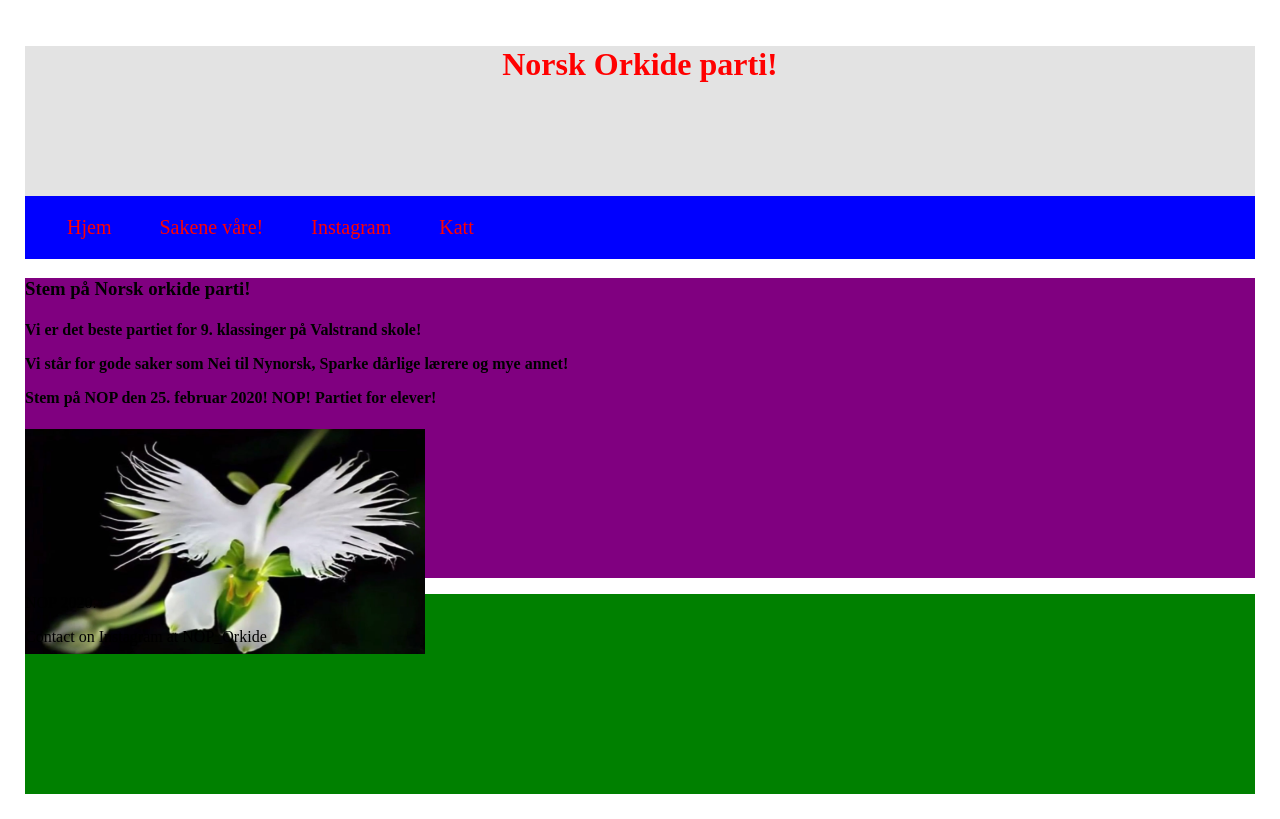
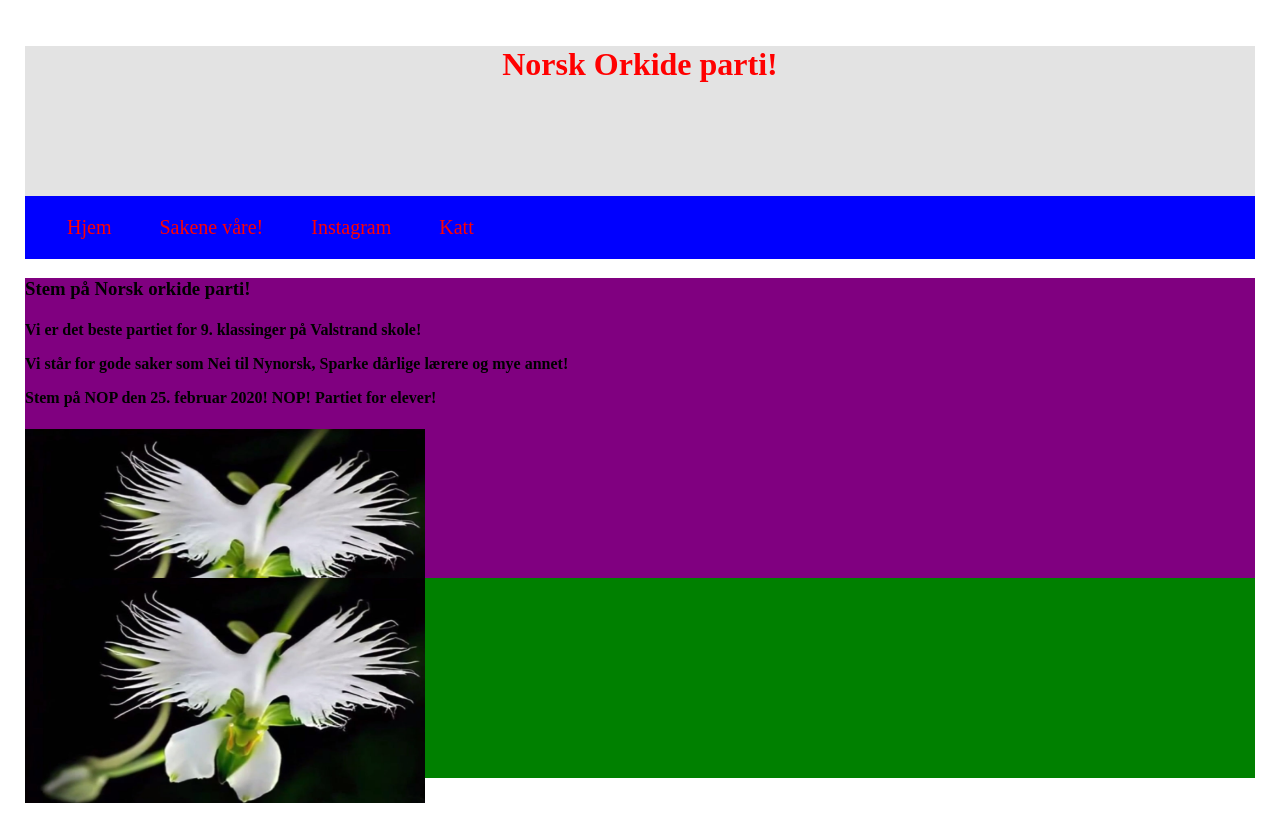
Before and after one commit to Fredrik05/Skol.e, a plain HTML site: page index.html in a window 1280 px wide. Drawn offline with Linux system fonts and the light colour scheme.

Commit message:
Update index.html

```diff
--- a/index.html
+++ b/index.html
@@ -90,14 +90,17 @@ Stem på NOP den 25. februar 2020!
 </h4>
     <img src="Screenshot 2020-01-28 at 13.48.28.png"
          alt="Vår logo" width="400" height="225">
+         </div>
 
 
 
 
 
-</div>
 
-    <div class="footer"><p>NOP 2020.</p> Contact on Instagram at NOP_Orkide</div>
+    <div class="footer">  <img src="Screenshot 2020-01-28 at 13.48.28.png"
+         alt="Vår logo" width="400" height="225">
+
+         </div>
 
 </body>
 
```
